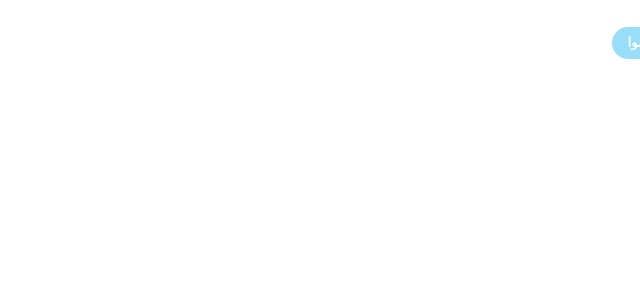
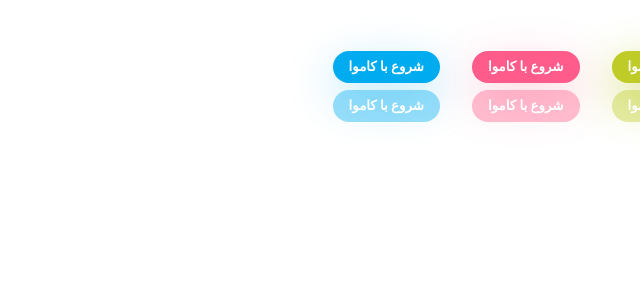
Before and after one commit to Kamva/kamva-ui-kit, a React (Vite) app: page / in a window 1280 px wide. Shown: the top 300 px of the page, without its empty margins (640-1280 px from the left). Built offline with nearby package versions, Linux system fonts and the light colour scheme; a web font is replaced by a local one.

Commit message:
update docs

```diff
--- /dev/null
+++ b/src/components/docs/primaryButtons.tsx
@@ -0,0 +1,28 @@
+import * as React from "react";
+import { Button } from "../buttons";
+import { colorPallet } from "../../utils/style";
+
+export const PrimaryButtons = () => {
+  return (
+    <div className="buttons">
+      <h2>Buttons</h2>
+      <div className="primary">
+        <h3>Primary</h3>
+        <div>
+          <Button>شروع با کاموا</Button>
+          <Button color={colorPallet.secondary}>شروع با کاموا</Button>
+          <Button color={colorPallet.third}>شروع با کاموا</Button>
+        </div>
+        <div>
+          <Button disable={true}>شروع با کاموا</Button>
+          <Button color={colorPallet.secondary} disable={true}>
+            شروع با کاموا
+          </Button>
+          <Button color={colorPallet.third} disable={true}>
+            شروع با کاموا
+          </Button>
+        </div>
+      </div>
+    </div>
+  );
+};
--- a/src/docs.tsx
+++ b/src/docs.tsx
@@ -1,16 +1,12 @@
 import * as React from "react";
 import { render } from "react-dom";
-import { Button } from "./index";
 import "./style/style.css";
-import { colorPallet } from "./utils/style";
+import { PrimaryButtons } from "./components/docs/primaryButtons";
 
 const Layout = () => {
   return (
     <div className="container">
-      <div className="buttons">
-        <h2>Buttons</h2>
-        <Button color={colorPallet.third} disable={true}>شروع با کاموا</Button>
-      </div>
+      <PrimaryButtons />
     </div>
   );
 };
```
